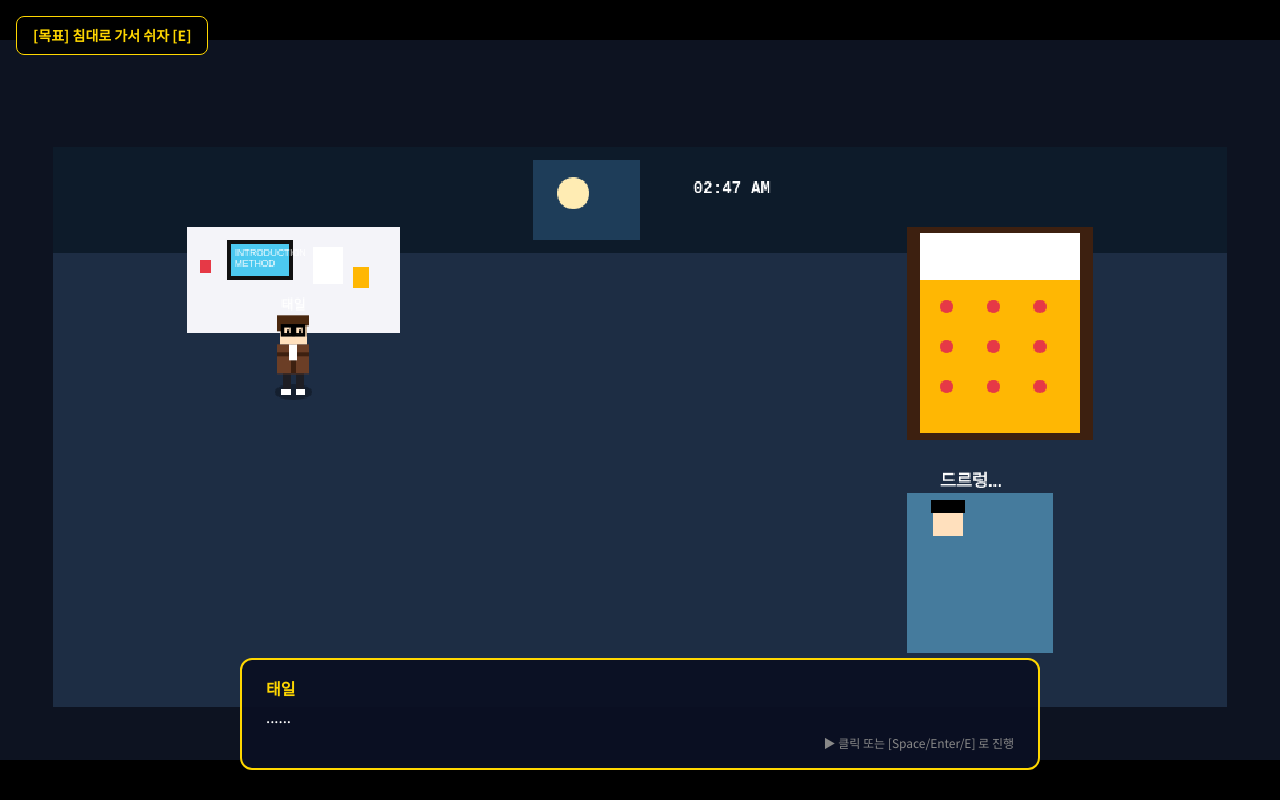
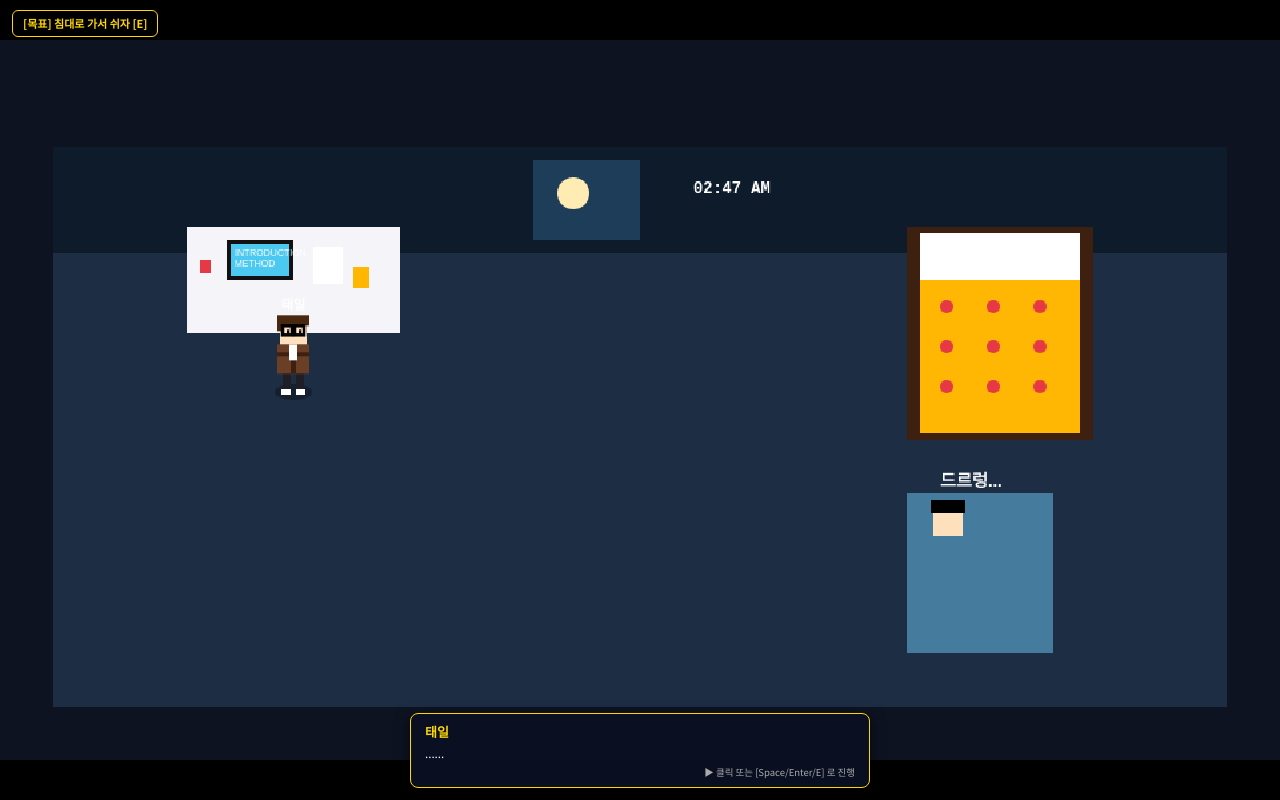
Before and after one commit to Shunamo/taeilgame, a Next.js app: page / in a window 1280 px wide. Both pictures are taken after a click on the button "START (게임 시작)". Built offline with nearby package versions, Linux system fonts and the light colour scheme.

Commit message:
UI sizing scale down to 50%, increase Taeil move speed, maintain joystick size

```diff
--- a/src/components/game2d/Game2D.tsx
+++ b/src/components/game2d/Game2D.tsx
@@ -911,7 +911,7 @@ export function Game2D() {
       if (!dialogue && !showLotteryGrid && !showRegChoices && !showLetterModal && scene !== 'FALL' && scene !== 'QUIET_ROOM') {
         let dx = 0;
         let dy = 0;
-        let speed = 2.4;
+        let speed = 3.8;
 
         if (keysRef.current['w'] || keysRef.current['ArrowUp'] || keysRef.current['btnUp']) dy -= 1;
         if (keysRef.current['s'] || keysRef.current['ArrowDown'] || keysRef.current['btnDown']) dy += 1;
@@ -3530,39 +3530,43 @@ export function Game2D() {
         }}
       />
 
-      {/* Top Left Header */}
-      {objective && (
+      {/* OBJECTIVE BANNER (COMPACT 50% SCALE) */}
+      {objective && scene !== 'TITLE' && scene !== 'END_SCREEN' && scene !== 'COOKIE' && (
         <div
           style={{
             position: 'absolute',
-            top: 16,
-            left: 16,
-            background: 'rgba(0, 0, 0, 0.85)',
+            top: 10,
+            left: 12,
+            background: 'rgba(0, 0, 0, 0.82)',
             color: '#ffd700',
-            padding: '8px 16px',
-            borderRadius: '8px',
+            padding: '4px 10px',
+            borderRadius: '6px',
             border: '1px solid #ffd700',
-            fontSize: '14px',
+            fontSize: '11px',
             fontWeight: 'bold',
+            zIndex: 90,
           }}
         >
           [목표] {objective}
         </div>
       )}
 
-      {/* Status Anim Toast */}
+      {/* STATUS ANIM TOAST (COMPACT 50% SCALE) */}
       {statusAnimation && (
         <div
           style={{
             position: 'absolute',
-            top: 70,
-            left: 16,
-            background: 'rgba(10, 20, 40, 0.9)',
+            top: 42,
+            left: 12,
+            background: 'rgba(10, 20, 40, 0.88)',
             color: '#4cc9f0',
-            padding: '10px 16px',
-            borderRadius: '8px',
+            padding: '4px 10px',
+            borderRadius: '6px',
             border: '1px solid #4cc9f0',
-            fontSize: '13px',
+            fontSize: '10px',
+            zIndex: 90,
+            display: 'flex',
+            gap: '8px',
           }}
         >
           <div>피로도: {statusAnimation.fatigue}</div>
@@ -3593,30 +3597,32 @@ export function Game2D() {
         </button>
       )}
 
-      {/* DIALOGUE BOX */}
+      {/* DIALOGUE BOX (COMPACT 50% SCALE) */}
       {dialogue && (
         <div
           onClick={advanceDialogue}
           style={{
             position: 'absolute',
-            bottom: 30,
-            width: '90%',
-            maxWidth: '800px',
+            bottom: 12,
+            width: '85%',
+            maxWidth: '460px',
             background: 'rgba(10, 15, 35, 0.94)',
-            border: '2px solid #ffd700',
-            borderRadius: '12px',
-            padding: '16px 24px',
+            border: '1.5px solid #ffd700',
+            borderRadius: '8px',
+            padding: '8px 14px',
             color: '#ffffff',
             cursor: 'pointer',
+            zIndex: 110,
+            boxShadow: '0 4px 15px rgba(0,0,0,0.6)',
           }}
         >
-          <div style={{ color: '#ffd700', fontWeight: 'bold', fontSize: '16px', marginBottom: '6px' }}>
+          <div style={{ color: '#ffd700', fontWeight: 'bold', fontSize: '13px', marginBottom: '3px' }}>
             {dialogue[dialogueIndex]?.speaker}
           </div>
-          <div style={{ fontSize: '15px', lineHeight: '1.5' }}>
+          <div style={{ fontSize: '11.5px', lineHeight: '1.4' }}>
             {dialogue[dialogueIndex]?.text}
           </div>
-          <div style={{ textAlign: 'right', fontSize: '12px', color: '#888', marginTop: '6px' }}>
+          <div style={{ textAlign: 'right', fontSize: '9.5px', color: '#aaa', marginTop: '4px' }}>
             ▶ 클릭 또는 [Space/Enter/E] 로 진행
           </div>
         </div>
@@ -3694,25 +3700,26 @@ export function Game2D() {
         </div>
       )}
 
-      {/* ITEM TOAST NOTIFICATION */}
+      {/* ITEM TOAST NOTIFICATION (COMPACT) */}
       {toast && (
         <div
           style={{
             position: 'absolute',
-            top: 80,
+            top: 45,
             background: 'rgba(20, 20, 40, 0.95)',
-            border: `2px solid ${toast.iconColor}`,
-            borderRadius: '10px',
-            padding: '14px 24px',
+            border: `1.5px solid ${toast.iconColor}`,
+            borderRadius: '8px',
+            padding: '8px 16px',
             color: '#fff',
             textAlign: 'center',
-            boxShadow: '0 4px 20px rgba(0,0,0,0.6)',
+            boxShadow: '0 4px 15px rgba(0,0,0,0.6)',
+            zIndex: 100,
           }}
         >
-          <div style={{ color: toast.iconColor, fontWeight: 'bold', fontSize: '16px', marginBottom: '4px' }}>
+          <div style={{ color: toast.iconColor, fontWeight: 'bold', fontSize: '12px', marginBottom: '2px' }}>
             🎁 획득: {toast.title}
           </div>
-          <div style={{ fontSize: '13px', color: '#ccc' }}>{toast.desc}</div>
+          <div style={{ fontSize: '10.5px', color: '#ccc' }}>{toast.desc}</div>
         </div>
       )}
 
```
